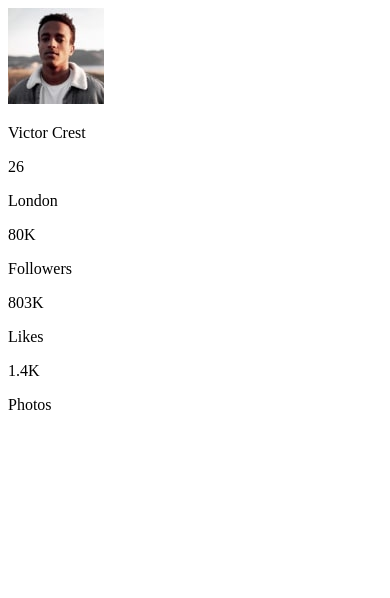
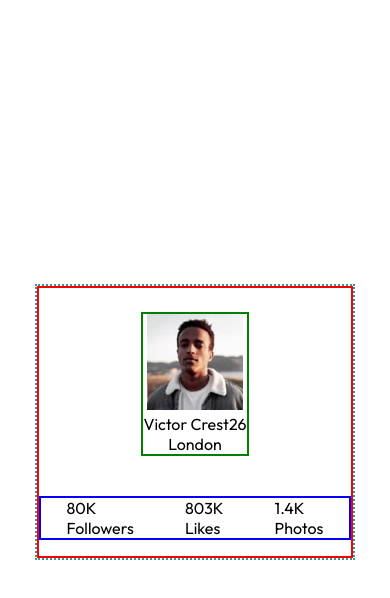
Before and after one commit to vikramvi/Profile-card-component, a plain HTML site: page index.html in a window 390 px wide. Drawn offline with Linux system fonts and the light colour scheme.

Commit message:
mobile first styling - WIP

```diff
--- a/index.html
+++ b/index.html
@@ -9,22 +9,17 @@
   <link rel="icon" type="image/png" sizes="32x32" href="./images/favicon-32x32.png">
 
   <title>Frontend Mentor | Profile card component</title>
-
-  <!-- Feel free to remove these styles or customise in your own stylesheet 👍 -->
-  <!-- <style>
-    .attribution { font-size: 11px; text-align: center; }
-    .attribution a { color: hsl(228, 45%, 44%); }
-  </style> -->
+  <link rel="stylesheet" href="./styles/style.css">
 </head>
 
 <body>
-  <div class="main">
+  <main class="main">
     <div class="profile">
       <div class="profile-info">
         <div class="profile-info__image">
           <img src="images/image-victor.jpg" alt="user image" />
         </div>
-        <div class="profile-info__children-container">
+        <div class="profile-info__child-container">
           <div class="profile-info__name">
             <p>Victor Crest</p>
           </div>
@@ -63,19 +58,7 @@
         </div>
       </div>
     </div>
-  </div>
-
-
-
-
-
-
-
-
-
-
-
-
+  </main>
   <!-- <div class="attribution">
     Challenge by <a href="https://www.frontendmentor.io?ref=challenge" target="_blank">Frontend Mentor</a>.
     Coded by <a href="#">Your Name Here</a>.
--- /dev/null
+++ b/styles/style.css
@@ -0,0 +1,74 @@
+/* Write GOOD comments so that next developer ( killer psycopath who knows where you stay ) ... */
+/* .... who is going to maintain this code; need NOT have to get back to you */
+
+/* Use Required Google Font with Weights */
+@import url("https://fonts.googleapis.com/css2?family=Outfit:wght@400;700&display=swap");
+
+/* Universal Selector & explicitly set box-sizing type */
+* {
+  margin: 0;
+  padding: 0;
+  box-sizing: border-box;
+}
+
+/*  everything applicable to or can be used for all elements */
+/* color palette */
+:root {
+  --bg-color: hsl(212, 45%, 89%);
+  --card-bg-color: hsl(0, 0%, 100%);
+  --card-title-color: hsl(218, 44%, 22%);
+  --card-content-color: hsl(220, 15%, 55%);
+}
+
+body {
+  height: 100vh;
+  font-family: "Outfit", sans-serif;
+  background-color: var(--color-main-bg);
+  display: flex;
+  justify-content: center;
+  align-items: center;
+}
+
+main {
+  border: 2px dotted rgb(51, 150, 153);
+  height: auto;
+  width: 20rem;
+  margin: auto;
+}
+
+.profile {
+  display: flex;
+  flex-direction: column;
+  border: 2px solid red;
+  justify-content: center;
+  align-items: center;
+}
+
+.profile-info {
+  display: flex;
+  flex-direction: column;
+  border: 2px solid green;
+  justify-content: center;
+  align-items: center;
+  margin: 1.5em;
+}
+
+.profile-info__child-container {
+  display: flex;
+  flex-direction: row;
+  justify-content: center;
+  align-items: center;
+}
+
+.profile-stats {
+  display: flex;
+  flex-direction: row;
+  justify-content: space-around;
+  align-items: center;
+  border: 2px solid blue;
+  margin: 1em 0.5em;
+  width: 100%;
+}
+
+/* .attribution { font-size: 11px; text-align: center; }
+    .attribution a { color: hsl(228, 45%, 44%); } */
```
